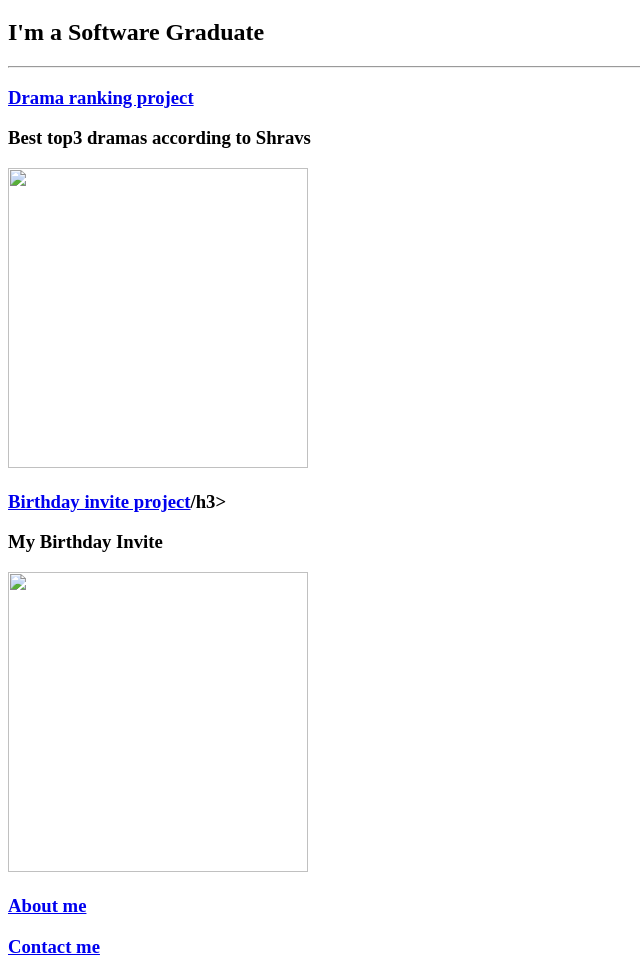
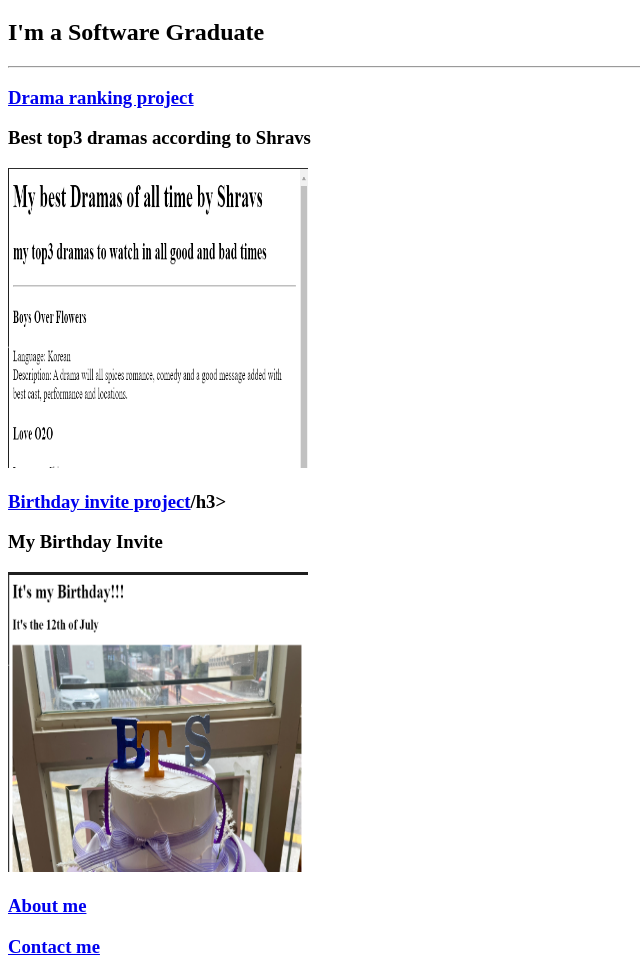
Before and after one commit to ShravaniBV/html-portfolio, a plain HTML site: page index.html in a window 1280 px wide. Shown: the part 61-1037 px from the top of the page, without its empty margins (0-640 px from the left). Drawn offline with Linux system fonts and the light colour scheme.

Commit message:
Add files via upload

```diff
--- a/index.html
+++ b/index.html
@@ -25,10 +25,10 @@ https://developer.mozilla.org/en-US/docs/Web/HTML/Element/img#attr-height -->
         <hr />
         <h3><a href="../4.3 HTML Porfolio Project/public/movie-ranking.html">Drama ranking project</a></h3>
         <h3>Best top3 dramas according to Shravs</h3>
-        <img src="moviescnsht.png" width="300" height="300" /><br />
+        <img src="./assets/moviescnsht.png" width="300" height="300" /><br />
         <h3><a href="../4.3 HTML Porfolio Project/public/birthday-invite.html">Birthday invite project</a>/h3>
         <h3>My Birthday Invite</h3>
-        <img src="../4.3 HTML Porfolio Project/assets/birthdayscrsht.png" width="300" height="300" /><br />
+        <img src="./assets/birthdayscrsht.png" width="300" height="300" /><br />
         <h3><a href="../4.3 HTML Porfolio Project/public/about.html">About me</a></h3>
         <h3><a href="../4.3 HTML Porfolio Project/public/contact.html">Contact me</a></h3>
     </body>
```
